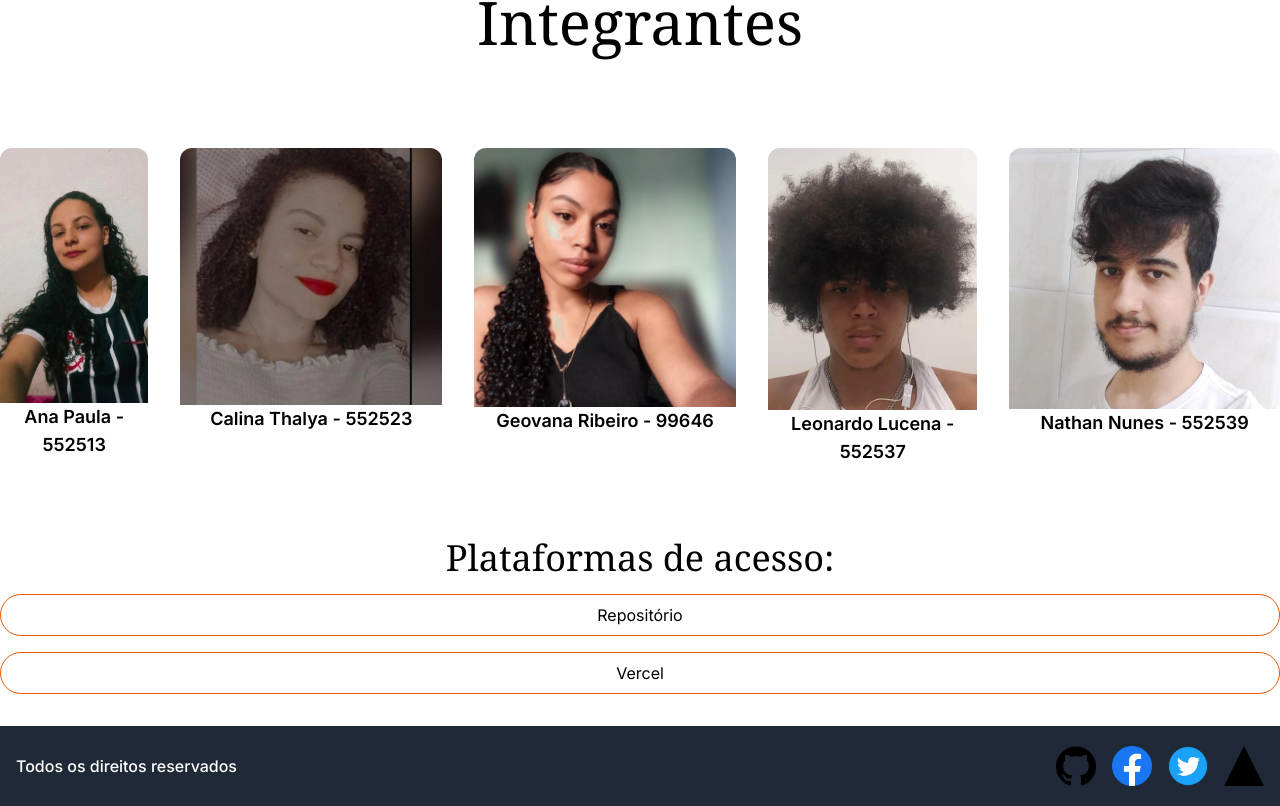
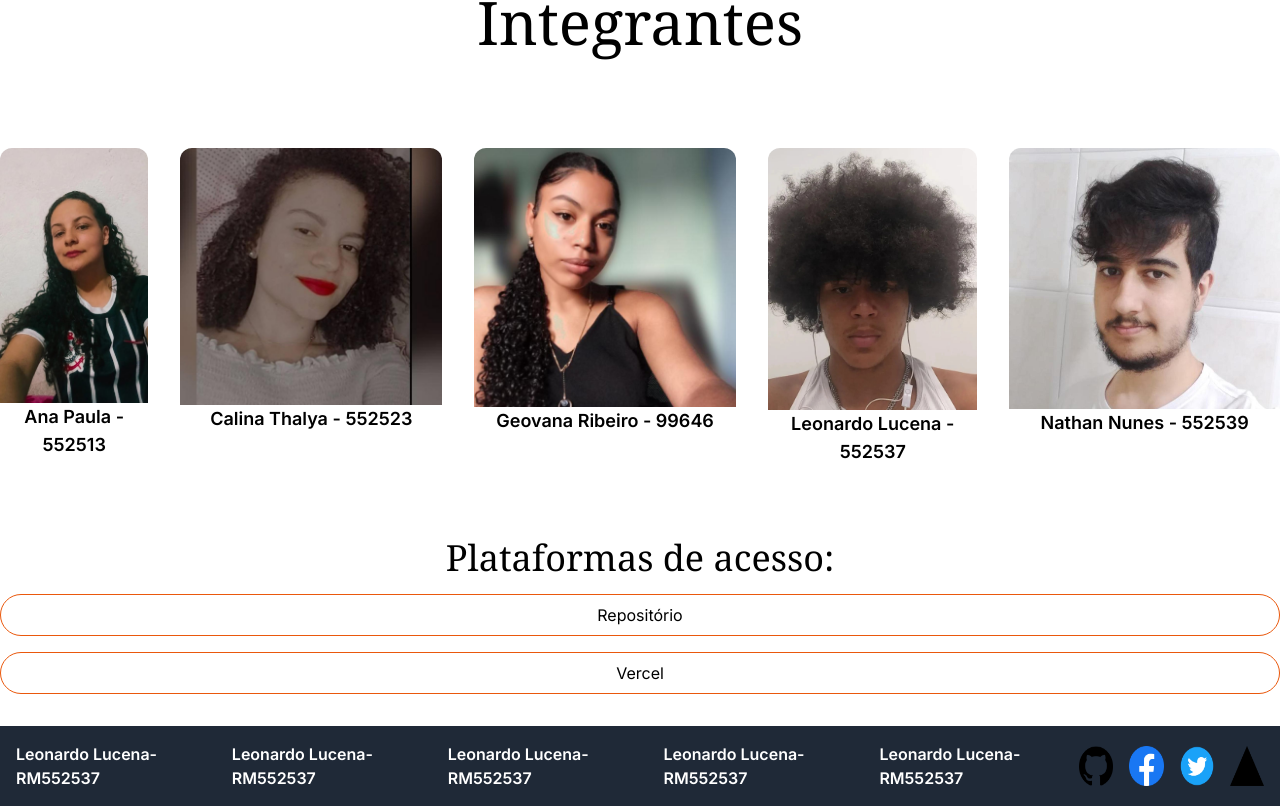
Before and after one commit to LeonardoCamargo77/GS-Web, a Next.js app in the folder gs-web/: page / in a window 1280 px wide. Shown: the part 1630-2436 px from the top of the page. Built offline with nearby package versions, Linux system fonts and the light colour scheme.

Commit message:
Ajustes no Rodapé

```diff
--- a/gs-web/src/components/Rodape/Rodape.jsx
+++ b/gs-web/src/components/Rodape/Rodape.jsx
@@ -1,7 +1,11 @@
 export default function Rodape() {
     return (
       <footer className="w-full bg-gray-800 h-20 flex items-center justify-between">
-        <p className="ml-4 text-white font-medium">Todos os direitos reservados</p>
+        <p className="ml-4 text-white font-semibold">Leonardo Lucena-RM552537</p>
+        <p className="ml-4 text-white font-semibold">Leonardo Lucena-RM552537</p>
+        <p className="ml-4 text-white font-semibold">Leonardo Lucena-RM552537</p>
+        <p className="ml-4 text-white font-semibold">Leonardo Lucena-RM552537</p>
+        <p className="ml-4 text-white font-semibold">Leonardo Lucena-RM552537</p>
 
         <div className="flex items-center space-x-4 mr-4">
           <a href="https://github.com/LeonardoCamargo77/GS-Web" target="_blank" rel="noopener noreferrer" className="text-black">
```
